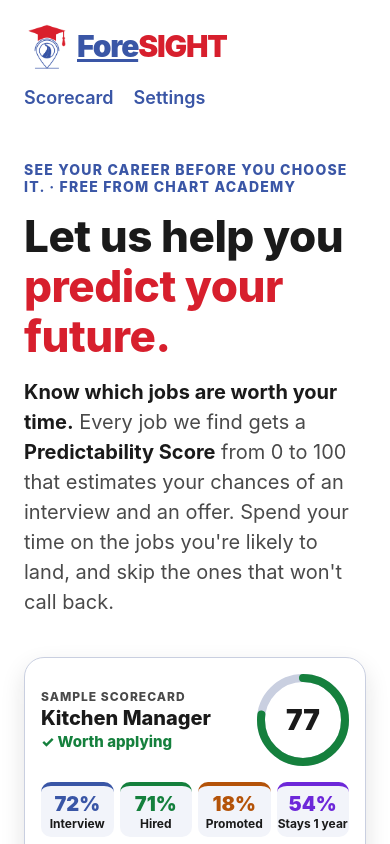
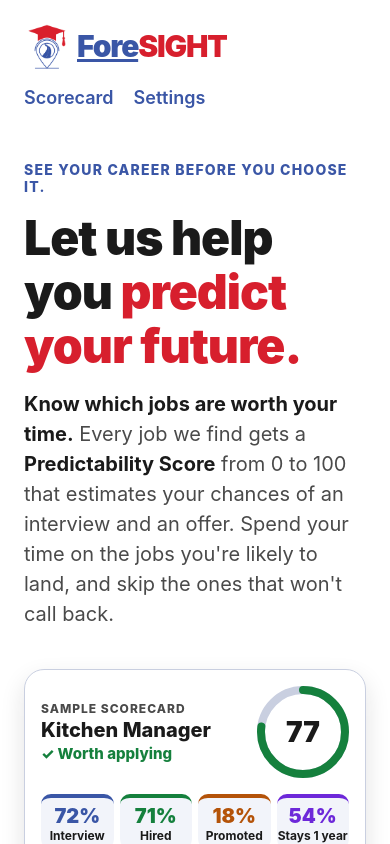
Before and after one commit to cedricthompson/mgt409-jobseeker-app, a React Native app in the folder app/: screen / in a window 390 px wide. Built offline with nearby package versions, Linux system fonts and the light colour scheme; no server answers.

Commit message:
Opening screen: bolder headline that types itself out, scorecard flies in, drop "Free from Chart Academy"
Both animations are skipped when Reduce motion is on in Settings or on the device.

Co-Authored-By: Claude Opus 5.5 <noreply@anthropic.com>

```diff
--- a/app/screens/WelcomeScreen.tsx
+++ b/app/screens/WelcomeScreen.tsx
@@ -1,4 +1,5 @@
-import { Image, Pressable, SafeAreaView, ScrollView, Text, useWindowDimensions, View } from 'react-native';
+import { useEffect, useRef, useState } from 'react';
+import { AccessibilityInfo, Animated, Image, Platform, Pressable, SafeAreaView, ScrollView, Text, useWindowDimensions, View } from 'react-native';
 import { colors, radius, space, type, themed } from '../theme';
 import { coachFor } from '../team';
 import Avatar from '../components/Avatar';
@@ -33,7 +34,41 @@ const STEPS = [
   { coach: 'coach', title: 'Apply with confidence', text: 'A tailored resume, cover letter, and follow-ups for the jobs worth your time.' },
 ];
 
-export default function WelcomeScreen({ onStart, onTracker, onCheckJob, onScorecard, onMatches, onAccount, accountEmail, onSettings }: {
+// The headline types itself out quickly, like a typewriter. The rest of the line is already there but invisible,
+// so nothing below it jumps while it types. Screen readers hear the whole line at once.
+const HEADLINE = ['Let us help you ', 'predict your future.'] as const;
+function TypedHeadline({ animate }: { animate: boolean }) {
+  const full = HEADLINE.join('');
+  const [n, setN] = useState(animate ? 0 : full.length);
+  useEffect(() => {
+    if (!animate) { setN(full.length); return; }
+    const id = setInterval(() => setN((k) => (k >= full.length ? k : k + 1)), 32); // about one second in all
+    return () => clearInterval(id);
+  }, [animate]);
+  const cut = HEADLINE[0].length;
+  const typing = n < full.length;
+  return (
+    <Text style={styles.hero} role="heading" aria-level={1} accessibilityLabel={full}>
+      {full.slice(0, Math.min(n, cut))}
+      <Text style={{ color: colors.red }}>{n > cut ? full.slice(cut, n) : ''}</Text>
+      {typing && <Text style={{ color: colors.blue, fontWeight: '400' }}>|</Text>}
+      {typing && <Text style={{ color: 'transparent' }}>{full.slice(n)}</Text>}
+    </Text>
+  );
+}
+
+// The sample scorecard flies in from the right as the page opens.
+function FlyIn({ animate, children }: { animate: boolean; children: React.ReactNode }) {
+  const t = useRef(new Animated.Value(animate ? 0 : 1)).current;
+  useEffect(() => {
+    if (!animate) { t.setValue(1); return; }
+    Animated.timing(t, { toValue: 1, duration: 650, delay: 250, useNativeDriver: Platform.OS !== 'web' }).start();
+  }, [animate]);
+  const translateX = t.interpolate({ inputRange: [0, 1], outputRange: [160, 0] });
+  return <Animated.View style={{ opacity: t, transform: [{ translateX }] }}>{children}</Animated.View>;
+}
+
+export default function WelcomeScreen({ onStart, onTracker, onCheckJob, onScorecard, onMatches, onAccount, accountEmail, onSettings, reduceMotion }: {
   onStart: (method?: StartMethod) => void; onTracker: () => void; onCheckJob: () => void; onScorecard: () => void; onMatches?: () => void; onAccount?: () => void; accountEmail: string | null;
   onSettings: () => void; reduceMotion?: boolean;
 }) {
@@ -42,6 +77,10 @@ export default function WelcomeScreen({ onStart, onTracker, onCheckJob, onScorec
   const stepWidth = width >= 1100 ? '18.4%' : width >= 640 ? '31%' : '100%';
   const startWidth = width >= 1100 ? '23%' : width >= 520 ? '47%' : '100%';
   const wideHero = width >= 900;
+  // Motion is skipped when the applicant turned on Reduce motion in Settings or on their device.
+  const [deviceReduce, setDeviceReduce] = useState(false);
+  useEffect(() => { AccessibilityInfo.isReduceMotionEnabled().then(setDeviceReduce).catch(() => {}); }, []);
+  const animate = !reduceMotion && !deviceReduce;
   return (
     <SafeAreaView style={styles.safe}>
       <ScrollView contentContainerStyle={styles.page}>
@@ -67,10 +106,8 @@ export default function WelcomeScreen({ onStart, onTracker, onCheckJob, onScorec
         {/* Hero: the promise on the left, a miniature sample scorecard on the right (stacked on phones) */}
         <View style={[styles.heroRow, { flexDirection: wideHero ? 'row' : 'column' }]}>
           <View style={[styles.section, wideHero && { flex: 1.3 }]}>
-            <Text style={styles.eyebrow}>{APP_TAGLINE.toUpperCase()} · FREE FROM CHART ACADEMY</Text>
-            <Text style={styles.hero} role="heading" aria-level={1}>
-              Let us help you <Text style={{ color: colors.red }}>predict your future.</Text>
-            </Text>
+            <Text style={styles.eyebrow}>{APP_TAGLINE.toUpperCase()}</Text>
+            <TypedHeadline animate={animate} />
             <Text style={styles.lead}>
               <Text style={styles.bold}>Know which jobs are worth your time.</Text> Every job we find gets a{' '}
               <Text style={styles.bold}>Predictability Score</Text> from 0 to 100 that estimates your chances of an
@@ -78,7 +115,7 @@ export default function WelcomeScreen({ onStart, onTracker, onCheckJob, onScorec
             </Text>
           </View>
           <View style={wideHero ? { flex: 1, maxWidth: 400 } : { width: '100%', maxWidth: 440, alignSelf: 'center' }}>
-            <MiniScorecard onOpen={onScorecard} />
+            <FlyIn animate={animate}><MiniScorecard onOpen={onScorecard} /></FlyIn>
           </View>
         </View>
 
@@ -201,7 +238,7 @@ const styles = themed(() => {
   topLinkText: { fontSize: 18, fontWeight: '600', color: colors.blue },
   section: { gap: space.md },
   eyebrow: { fontSize: 14, fontWeight: '800', letterSpacing: 1.2, color: colors.blue },
-  hero: { fontSize: 44, lineHeight: 50, fontWeight: '800', color: colors.ink, letterSpacing: -0.5 },
+  hero: { fontSize: 48, lineHeight: 54, fontWeight: '900', color: colors.ink, letterSpacing: -1 },
   lead: { fontSize: 20, lineHeight: 30, color: colors.muted },
   bold: { fontWeight: '700', color: colors.ink },
   ctaRow: { flexDirection: 'row', flexWrap: 'wrap', gap: space.md },
```
